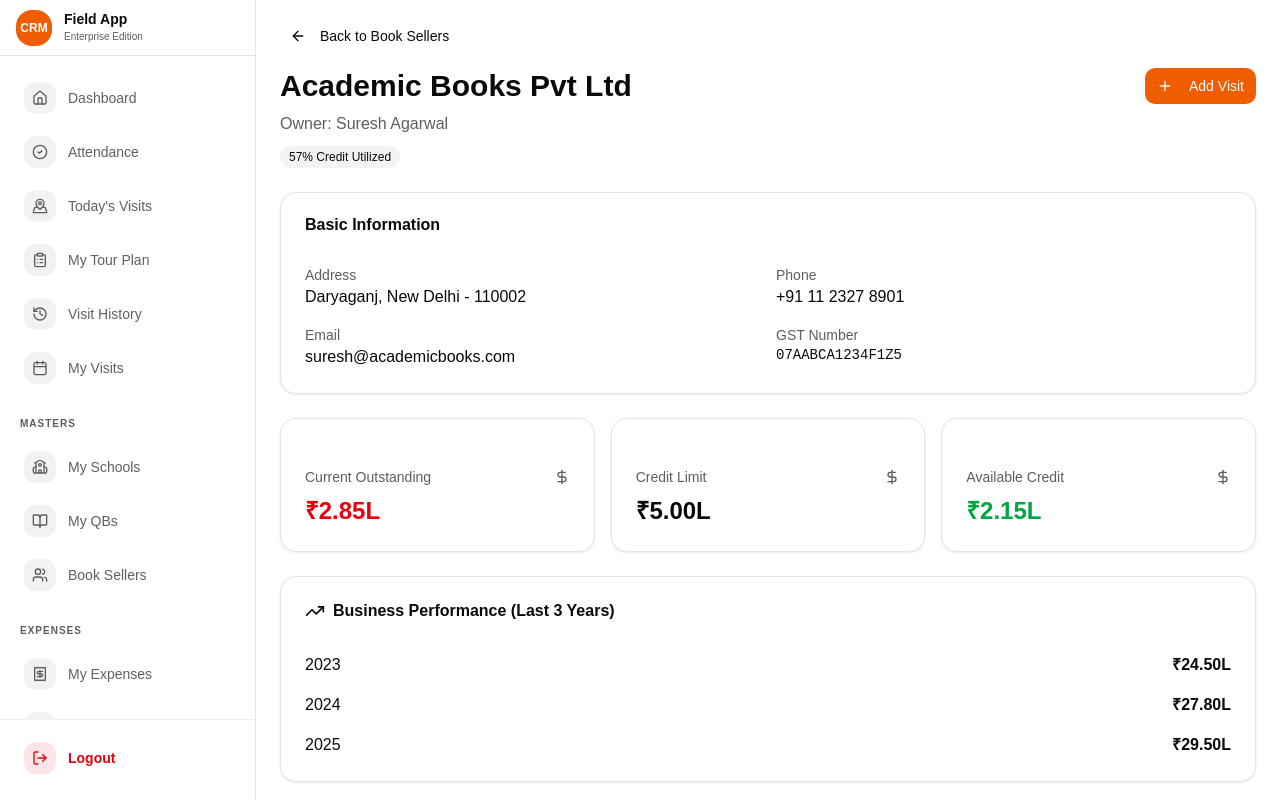
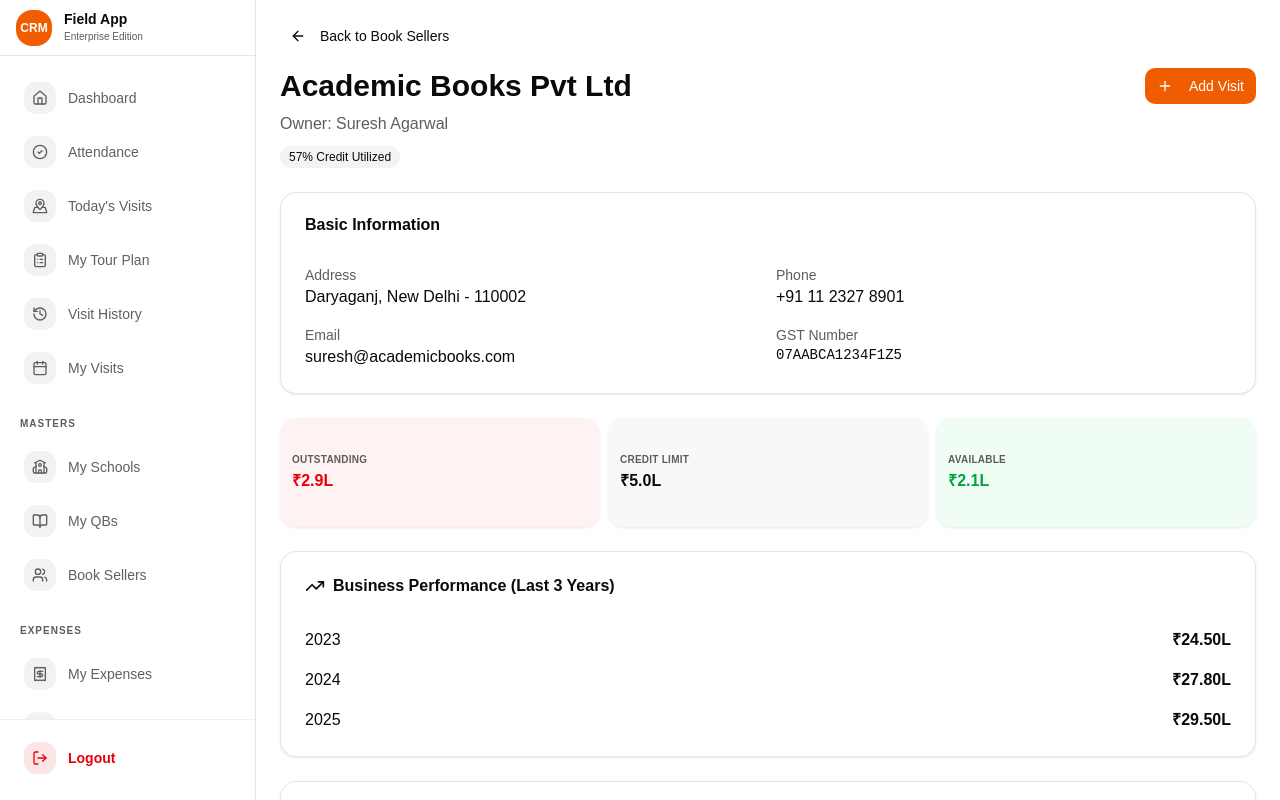
Before and after one commit to Shubham-git-soni/GoodLuck, a Next.js app in the folder goodluck-frontend-master/: page /salesman/booksellers/BS001 in a window 1280 px wide. Shown: the top 800 px of the page. Built offline with nearby package versions, Linux system fonts and the light colour scheme.

Commit message:
today update files

```diff
--- a/goodluck-frontend-master/src/app/salesman/booksellers/[id]/page.tsx
+++ b/goodluck-frontend-master/src/app/salesman/booksellers/[id]/page.tsx
@@ -110,38 +110,29 @@ export default function BookSellerProfilePage() {
         </CardContent>
       </Card>
 
-      {/* Financial Summary */}
-      <div className="grid grid-cols-1 md:grid-cols-3 gap-4 mb-6">
-        <Card>
-          <CardContent className="pt-6">
-            <div className="flex items-center justify-between mb-2">
-              <p className="text-sm text-muted-foreground">Current Outstanding</p>
-              <DollarSign className="h-4 w-4 text-muted-foreground" />
-            </div>
-            <p className="text-2xl font-bold text-destructive">
-              ₹{(seller.currentOutstanding / 100000).toFixed(2)}L
+      {/* Financial Summary — always 3 cols */}
+      <div className="grid grid-cols-3 gap-2 mb-6">
+        <Card className="border-0 shadow-sm bg-destructive/5">
+          <CardContent className="p-3">
+            <p className="text-[10px] font-semibold text-muted-foreground uppercase tracking-wide leading-tight mb-1">Outstanding</p>
+            <p className="text-base font-bold text-destructive leading-tight">
+              ₹{(seller.currentOutstanding / 100000).toFixed(1)}L
             </p>
           </CardContent>
         </Card>
-        <Card>
-          <CardContent className="pt-6">
-            <div className="flex items-center justify-between mb-2">
-              <p className="text-sm text-muted-foreground">Credit Limit</p>
-              <DollarSign className="h-4 w-4 text-muted-foreground" />
-            </div>
-            <p className="text-2xl font-bold">
-              ₹{(seller.creditLimit / 100000).toFixed(2)}L
+        <Card className="border-0 shadow-sm bg-muted/50">
+          <CardContent className="p-3">
+            <p className="text-[10px] font-semibold text-muted-foreground uppercase tracking-wide leading-tight mb-1">Credit Limit</p>
+            <p className="text-base font-bold leading-tight">
+              ₹{(seller.creditLimit / 100000).toFixed(1)}L
             </p>
           </CardContent>
         </Card>
-        <Card>
-          <CardContent className="pt-6">
-            <div className="flex items-center justify-between mb-2">
-              <p className="text-sm text-muted-foreground">Available Credit</p>
-              <DollarSign className="h-4 w-4 text-muted-foreground" />
-            </div>
-            <p className="text-2xl font-bold text-green-600">
-              ₹{((seller.creditLimit - seller.currentOutstanding) / 100000).toFixed(2)}L
+        <Card className="border-0 shadow-sm bg-green-50 dark:bg-green-950/20">
+          <CardContent className="p-3">
+            <p className="text-[10px] font-semibold text-muted-foreground uppercase tracking-wide leading-tight mb-1">Available</p>
+            <p className="text-base font-bold text-green-600 leading-tight">
+              ₹{((seller.creditLimit - seller.currentOutstanding) / 100000).toFixed(1)}L
             </p>
           </CardContent>
         </Card>
--- a/goodluck-frontend-master/src/app/salesman/booksellers/page.tsx
+++ b/goodluck-frontend-master/src/app/salesman/booksellers/page.tsx
@@ -100,7 +100,7 @@ export default function BookSellerListPage() {
       <div className="grid grid-cols-2 gap-3">
         <div className="grid gap-2">
           <Label>Contact Number</Label>
-          <Input value={newSeller.contactNumber} onChange={(e) => setNewSeller({ ...newSeller, contactNumber: e.target.value })} placeholder="Enter number" />
+          <Input type="tel" inputMode="numeric" pattern="[0-9]*" maxLength={10} value={newSeller.contactNumber} onChange={(e) => setNewSeller({ ...newSeller, contactNumber: e.target.value.replace(/\D/g, "") })} placeholder="10-digit number" />
         </div>
         <div className="grid gap-2">
           <Label>Email</Label>
```
